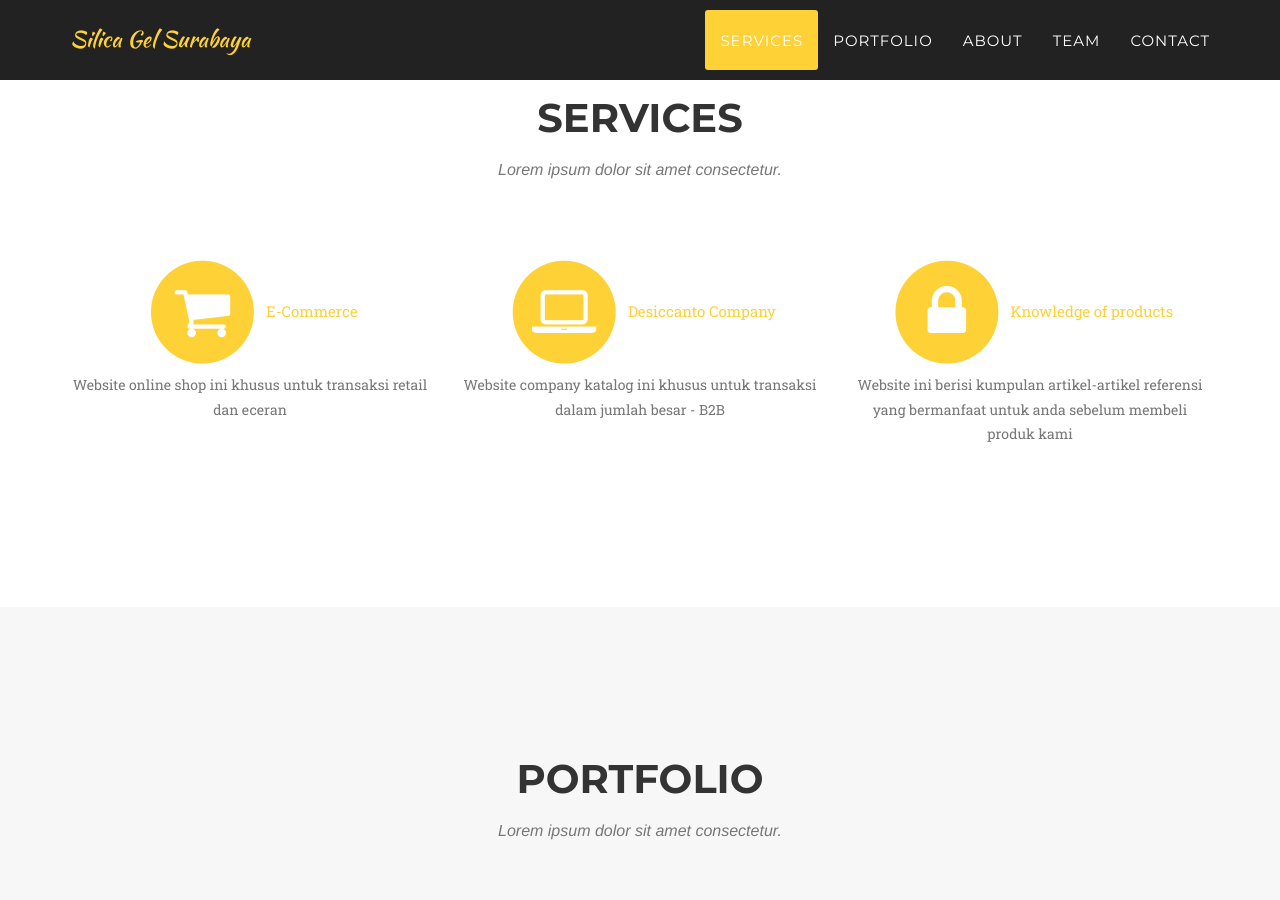
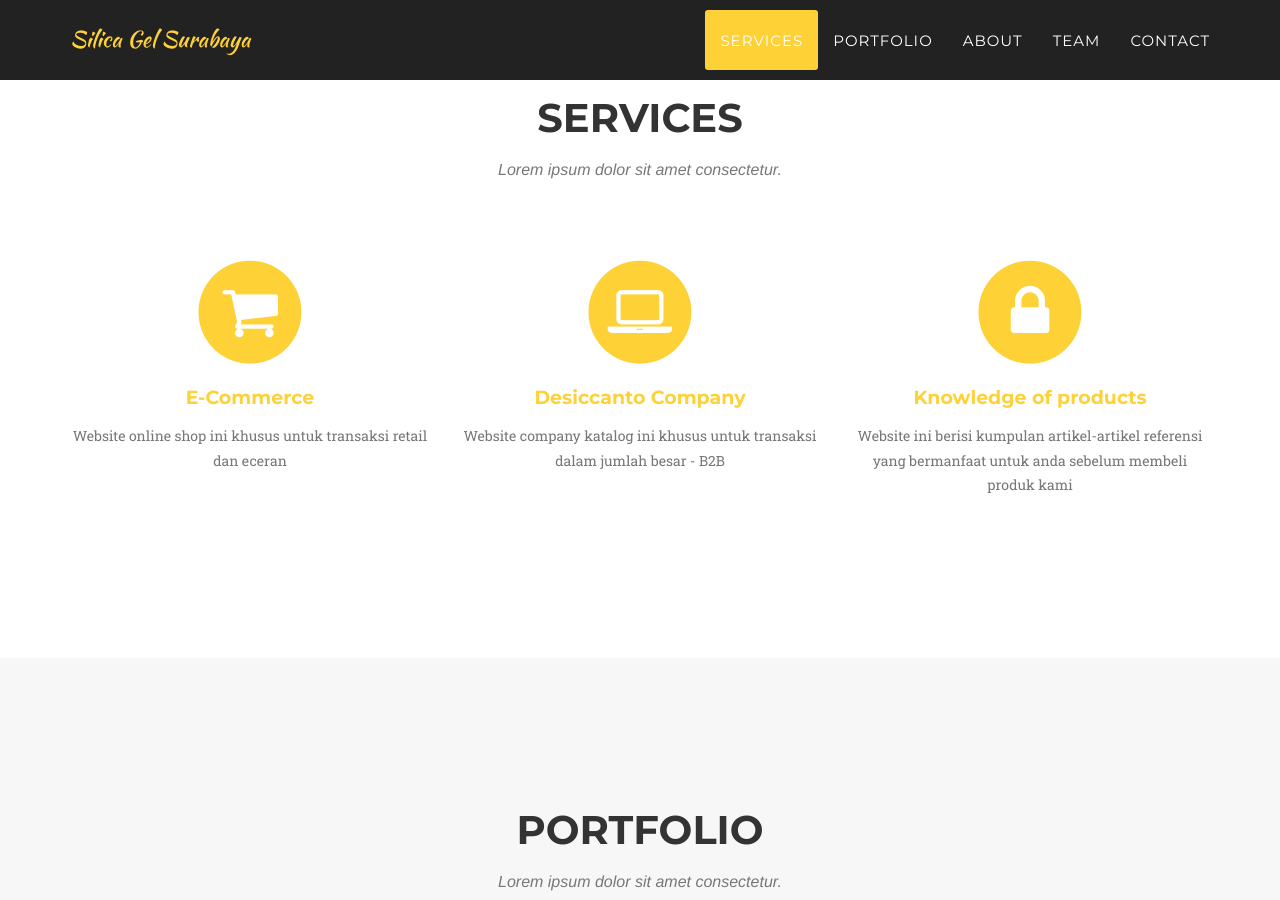
Before and after one commit to cahyohard9-maker/bigThinker, a Jekyll site: the page built from index.html, in a window 1280 px wide and 900 px high, scrolled down 812 px. Built offline with Jekyll 4.4.1, drawn with Linux system fonts in a browser that asks for light colours; some web fonts are replaced.

Commit message:
Update services.html

```diff
--- a/_includes/services.html
+++ b/_includes/services.html
@@ -13,7 +13,7 @@
                         <i class="fa fa-circle fa-stack-2x text-primary"></i>
                         <i class="fa fa-shopping-cart fa-stack-1x fa-inverse"></i>
                     </span>
-                    <a href="https://www.desiccanto.shop" target="_blank">E-Commerce</a>
+                    <h4 class="service-heading"><a href="https://www.desiccanto.shop" target="_blank">E-Commerce</a></h4>
                     <p class="text-muted">Website online shop ini khusus untuk transaksi retail dan eceran</p>
                 </div>
                 <div class="col-md-4">
@@ -21,7 +21,7 @@
                         <i class="fa fa-circle fa-stack-2x text-primary"></i>
                         <i class="fa fa-laptop fa-stack-1x fa-inverse"></i>
                     </span>
-                    <a href="https://www.desiccanto.com" target="_blank">Desiccanto Company</a>
+                    <h4 class="service-heading"><a href="https://www.desiccanto.com" target="_blank">Desiccanto Company</a></h4>
                     <p class="text-muted">Website company katalog ini khusus untuk transaksi dalam jumlah besar - B2B</p>
                 </div>
                 <div class="col-md-4">
@@ -29,7 +29,7 @@
                         <i class="fa fa-circle fa-stack-2x text-primary"></i>
                         <i class="fa fa-lock fa-stack-1x fa-inverse"></i>
                     </span>
-                    <a href="https://www.silicagel.id" target="_blank">Knowledge of products</a>
+                    <h4 class="service-heading"><a href="https://www.silicagel.id" target="_blank">Knowledge of products</a></h4>
                     <p class="text-muted">Website ini berisi kumpulan artikel-artikel referensi yang bermanfaat untuk anda sebelum membeli produk kami</p>
                 </div>
             </div>
```
